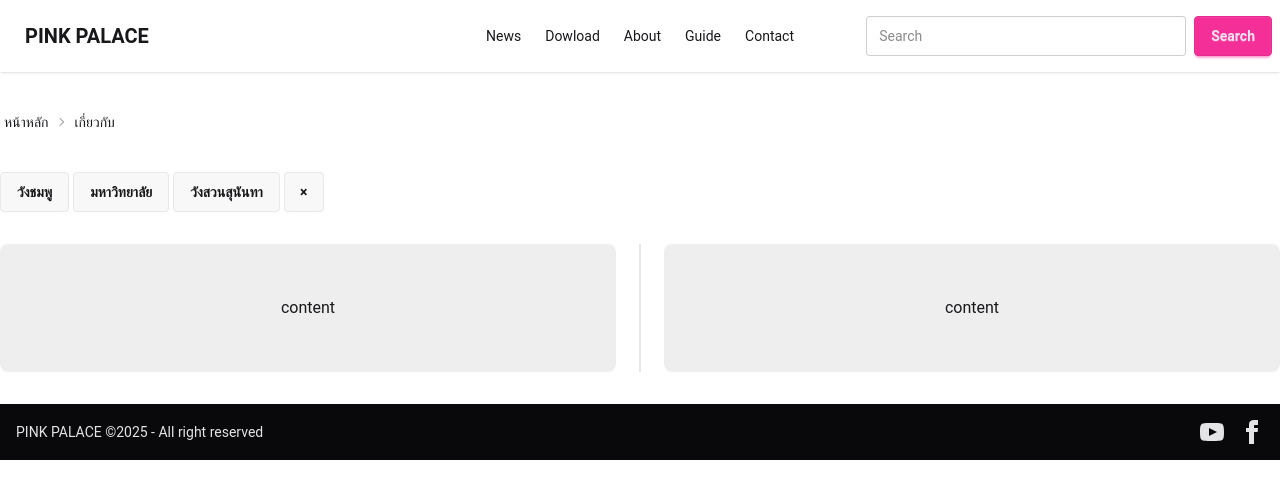
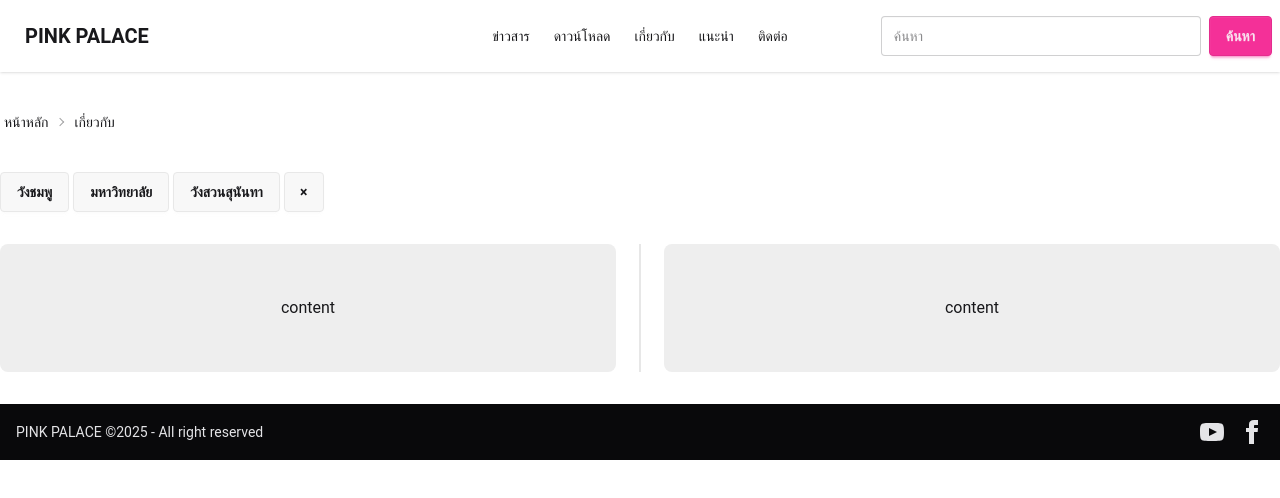
Before and after one commit to julaluxx/pp-web-301, a plain HTML site: page pages/about_page.html in a window 1280 px wide. Drawn offline with nearby package versions, Linux system fonts and the light colour scheme.

Commit message:
Translate navigation and button text to Thai for improved localization across multiple pages

```diff
--- a/pages/about_page.html
+++ b/pages/about_page.html
@@ -24,27 +24,27 @@
             </svg>
           </div>
           <ul tabindex="0" class="menu menu-sm dropdown-content bg-base-100 rounded-box z-1 mt-3 w-52 p-2 shadow">
-            <li><a href="news_page.html">News</a></li>
-            <li><a href="download_page.html">Dowload</a></li>
-            <li><a href="#">About</a></li>
-            <li><a href="guide_page.html">Guide</a></li>
-            <li><a href="contact_page.html">Contact</a></li>
+            <li><a href="news_page.html">ข่าวสาร</a></li>
+            <li><a href="download_page.html">ดาวน์โหลด</a></li>
+            <li><a href="#">เกี่ยวกับ</a></li>
+            <li><a href="guide_page.html">แนะนำ</a></li>
+            <li><a href="contact_page.html">ติดต่อ</a></li>
           </ul>
         </div>
         <a class="btn btn-ghost text-xl" href="../index.html">PINK PALACE</a>
       </div>
       <div class="navbar-center hidden lg:flex">
         <ul class="menu menu-horizontal px-1">
-          <li><a href="news_page.html">News</a></li>
-          <li><a href="download_page.html">Dowload</a></li>
-          <li><a href="#">About</a></li>
-          <li><a href="guide_page.html">Guide</a></li>
-          <li><a href="contact_page.html">Contact</a></li>
+          <li><a href="news_page.html">ข่าวสาร</li></a>
+          <li><a href="download_page.html">ดาวน์โหลด</a></li>
+          <li><a href="#">เกี่ยวกับ</a></li>
+          <li><a href="guide_page.html">แนะนำ</a></li>
+          <li><a href="contact_page.html">ติดต่อ</a></li>
         </ul>
       </div>
       <div class="navbar-end">
-        <input type="text" placeholder="Search" class="input m-2" />
-        <a class="btn btn-secondary">Search</a>
+        <input type="text" placeholder="ค้นหา" class="input m-2" />
+        <a class="btn btn-secondary">ค้นหา</a>
       </div>
     </div>
 
```
Also changed, not shown: pages/contact_page.html (+12 -12 lines), pages/download_page.html (+8 -8 lines), pages/guide_page.html (+12 -12 lines), pages/news_page.html (+2 -2 lines).
